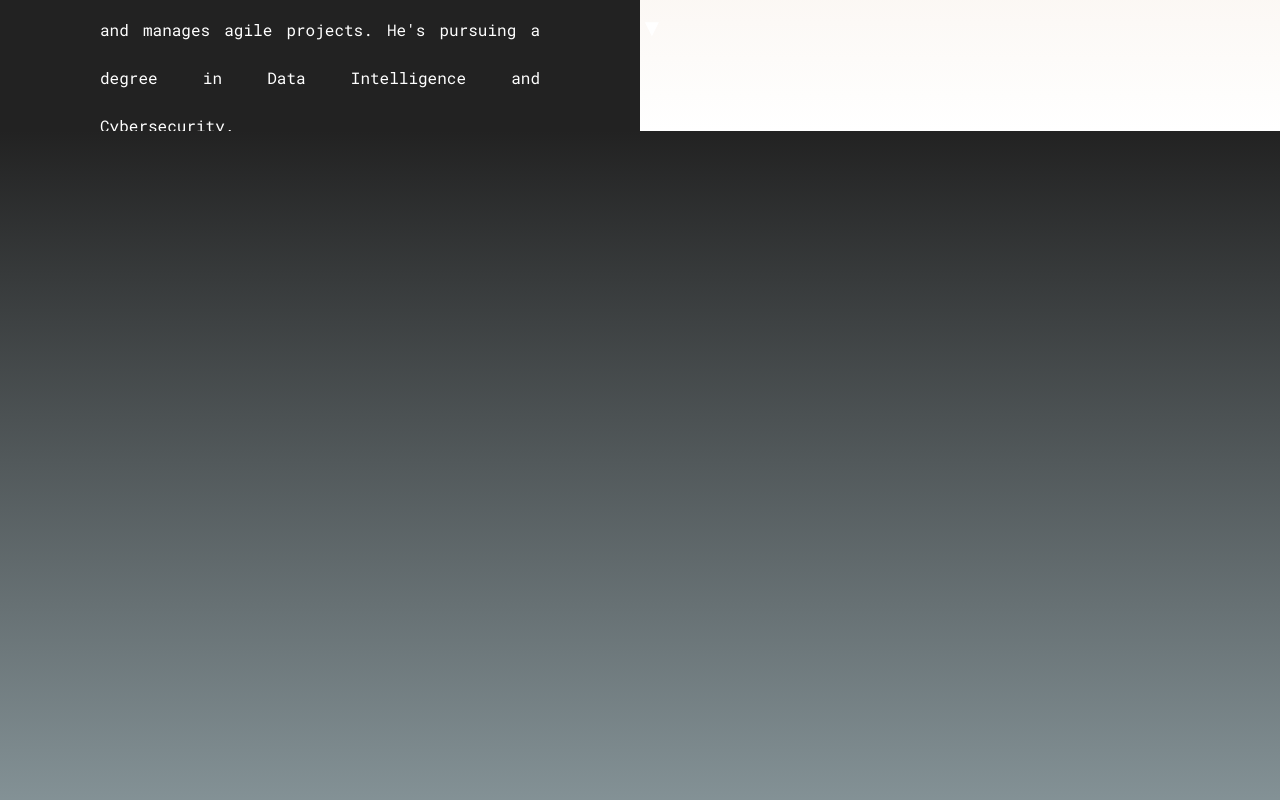
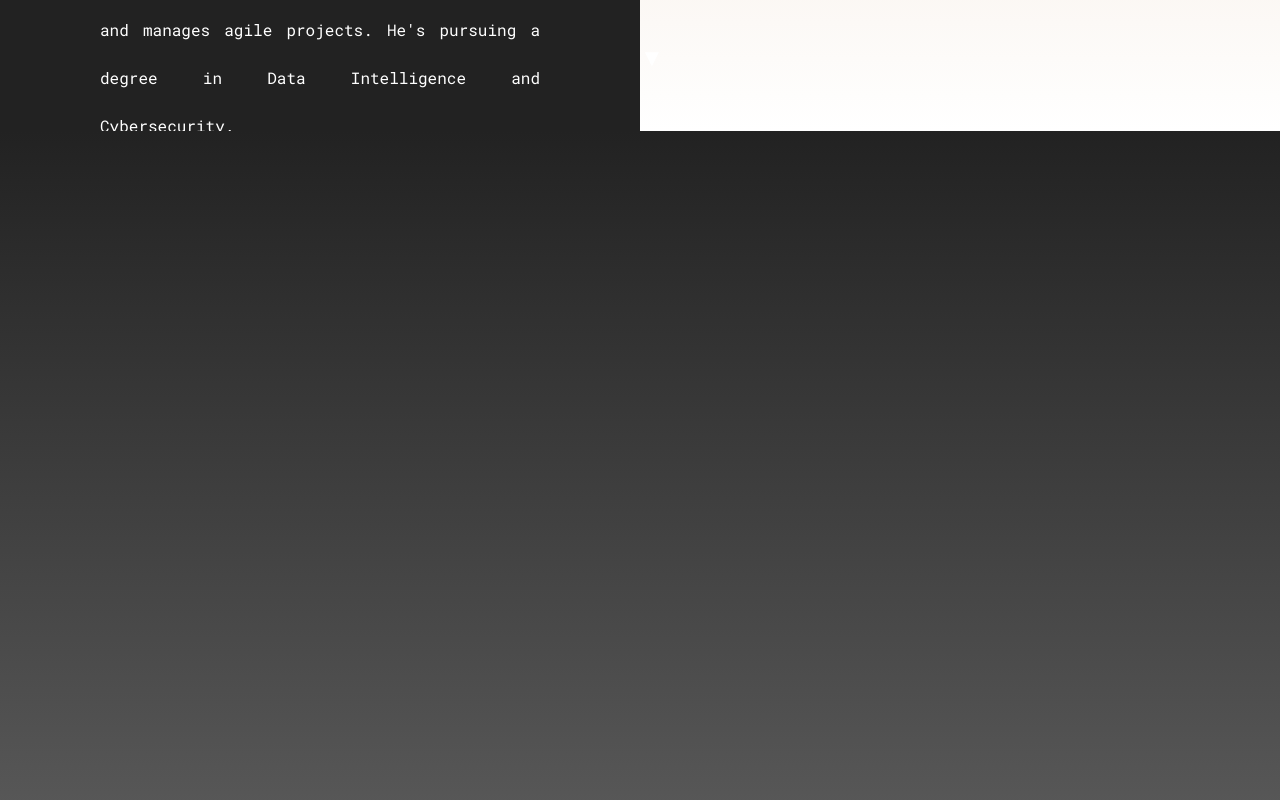
Before and after one commit to luisced/portfolio, a React (Create React App) app: page / in a window 1280 px wide. Shown: the part 700-1500 px from the top of the page. Built offline with nearby package versions, Linux system fonts and the light colour scheme.

Commit message:
feat: updated homescreen in order to vanish the text when scrolling

```diff
--- a/src/App.css
+++ b/src/App.css
@@ -9,7 +9,13 @@
 	--color-secondary-text: #aaa;
 	--color-link-hover: #007bff;
 	--border-radius: 5px;
-	--background-gradient-happy-mac: linear-gradient(to bottom, #222, #dcf7ff);
+	--background-gradient-happy-mac: linear-gradient(
+		to bottom,
+		#222 0%,
+		#444 30%,
+		#666 60%,
+		#dcf7ff 100%
+	);
 }
 
 * {
@@ -67,7 +73,7 @@ button:hover {
 }
 
 .transition {
-	height: 160vh;
+	height: 180vh;
 	background: var(--background-gradient-happy-mac);
 	position: relative;
 	z-index: 1;
--- a/src/App.js
+++ b/src/App.js
@@ -6,13 +6,21 @@ import Home from "./components/Home/Home";
 import About from "./components/About/About";
 import Spline from "@splinetool/react-spline";
 import "./App.css";
-
 function App() {
 	const [background, setBackground] = useState("--color-background");
+	const [presentationOpacity, setPresentationOpacity] = useState(1);
 
 	const handleScroll = () => {
-		const homeHeight = document.getElementById("home").clientHeight;
+		const homeElement = document.getElementById("home");
+		const homeHeight = homeElement.clientHeight;
 		const scrollPosition = window.scrollY;
+
+		if (scrollPosition < homeHeight) {
+			const opacity = 1 - (scrollPosition / homeHeight) * 2; // Corrected formula
+			setPresentationOpacity(opacity);
+		} else {
+			setPresentationOpacity(0);
+		}
 	};
 
 	useEffect(() => {
@@ -31,7 +39,7 @@ function App() {
 			<Navbar />
 			<main>
 				<div id="home">
-					<Home />
+					<Home presentationOpacity={presentationOpacity} />
 				</div>
 				<div className="transition"></div>
 				<Spline scene="https://prod.spline.design/gh5W8uTjkvs-oVuN/scene.splinecode" />
--- a/src/components/Home/Home.css
+++ b/src/components/Home/Home.css
@@ -1,3 +1,5 @@
+/* Home.css */
+
 .home {
 	height: 95vh; /* Full height of the viewport */
 	display: flex;
@@ -5,12 +7,15 @@
 	justify-content: space-between;
 	text-align: center;
 	overflow: hidden;
+	position: relative;
 }
 
 .presentation {
 	flex: 1;
 	color: white;
 	text-align: center;
+	opacity: 1;
+	transition: opacity 0.5s ease-in-out; /* Added transition for opacity */
 }
 
 .name {
@@ -65,7 +70,9 @@
 	50% {
 		transform: translateY(-10px);
 	}
-} /* Tablets [601px -> 1200px] */
+}
+
+/* Tablets [601px -> 1200px] */
 @media only screen and (max-width: 1200px) {
 	.home {
 		flex-direction: column;
--- a/src/components/Home/Home.jsx
+++ b/src/components/Home/Home.jsx
@@ -4,10 +4,10 @@ import { FaTerminal, FaGithub, FaLinkedin } from "react-icons/fa";
 import Spline from "@splinetool/react-spline";
 import "./Home.css";
 
-const Home = () => {
+const Home = ({ presentationOpacity }) => {
 	return (
-		<div className="home">
-			<div className="presentation">
+		<div className="home" id="home">
+			<div className="presentation" style={{ opacity: presentationOpacity }}>
 				<h1 className="name">Luis Cedillo Maldonado</h1>
 				<h3 className="description">
 					<FaTerminal />
```
